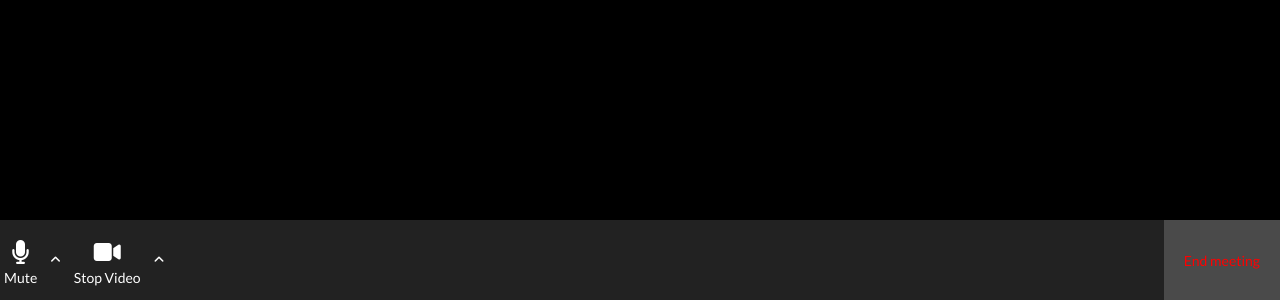
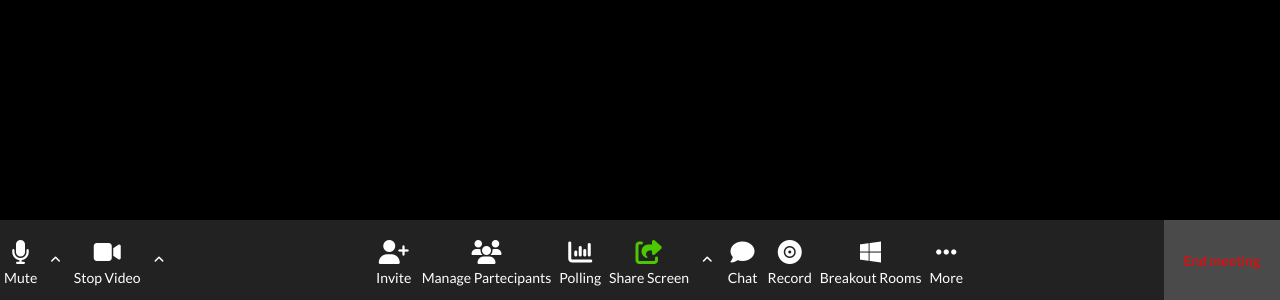
Before and after one commit to danielecolaci/html-css-zoom, a plain HTML site: page index.html in a window 1280 px wide. Shown: the part 500-800 px from the top of the page. Drawn offline with Linux system fonts and the light colour scheme.

Commit message:
Nav Complete

```diff
--- a/assets/css/style.css
+++ b/assets/css/style.css
@@ -21,14 +21,19 @@ nav {
     justify-content: space-between;
 }
 
-.audio-video {
+.pulsanti {
     height: 100%;
     display: flex;
-    justify-content: flex-start;
     align-items: center;
 }
 
 .fa-solid {
+    color: white;
+    font-size: 24px;
+    padding: 5px;
+}
+
+.fa-brands {
     color: white;
     font-size: 24px;
     padding: 5px;
@@ -51,6 +56,10 @@ nav {
     font-size: 14px;
 }
 
+.green {
+    color: #4BC800;
+}
+
 .end {
     color: red;
     background-color: #4A4A4A;
--- a/index.html
+++ b/index.html
@@ -16,7 +16,7 @@
 <body>
     <!-- Navbar -->
     <nav class="zoom-navbar">
-        <div class="audio-video">
+        <div class="pulsanti">
             <div class="button audio">
                 <i class="fa-solid fa-microphone"></i>
                 <div class="mouse">Mute</div>
@@ -36,7 +36,42 @@
         </div>
 
         <div class="pulsanti">
-
+            <div class="button">
+                <i class="fa-solid fa-user-plus"></i>
+                <div class="mouse">Invite</div>
+            </div>
+            <div class="button">
+                <i class="fa-solid fa-users"></i>
+                <div class="mouse">Manage Partecipants</div>
+            </div>
+            <div class="button">
+                <i class="fa-solid icon fa-chart-column"></i>
+                <div class="mouse">Polling</div>
+            </div>
+            <div class="button">
+                <i class="fa-solid fa-share-from-square green"></i>
+                <div class="mouse">Share Screen</div>
+            </div>
+            <div class="button arrow">
+                <i class="fa-solid fa-angle-up"></i>
+                <div class="mouse"></div>
+            </div>
+            <div class="button">
+                <i class="fa-solid fa-comment"></i>
+                <div class="mouse">Chat</div>
+            </div>
+            <div class="button">
+                <i class="fa-solid fa-record-vinyl"></i>
+                <div class="mouse">Record</div>
+            </div>
+            <div class="button">
+                <i class="fa-brands fa-windows"></i>
+                <div class="mouse">Breakout Rooms</div>
+            </div>
+            <div class="button">
+                <i class="fa-solid fa-ellipsis"></i>
+                <div class="mouse">More</div>
+            </div>
         </div>
 
         <div class="end">
```
